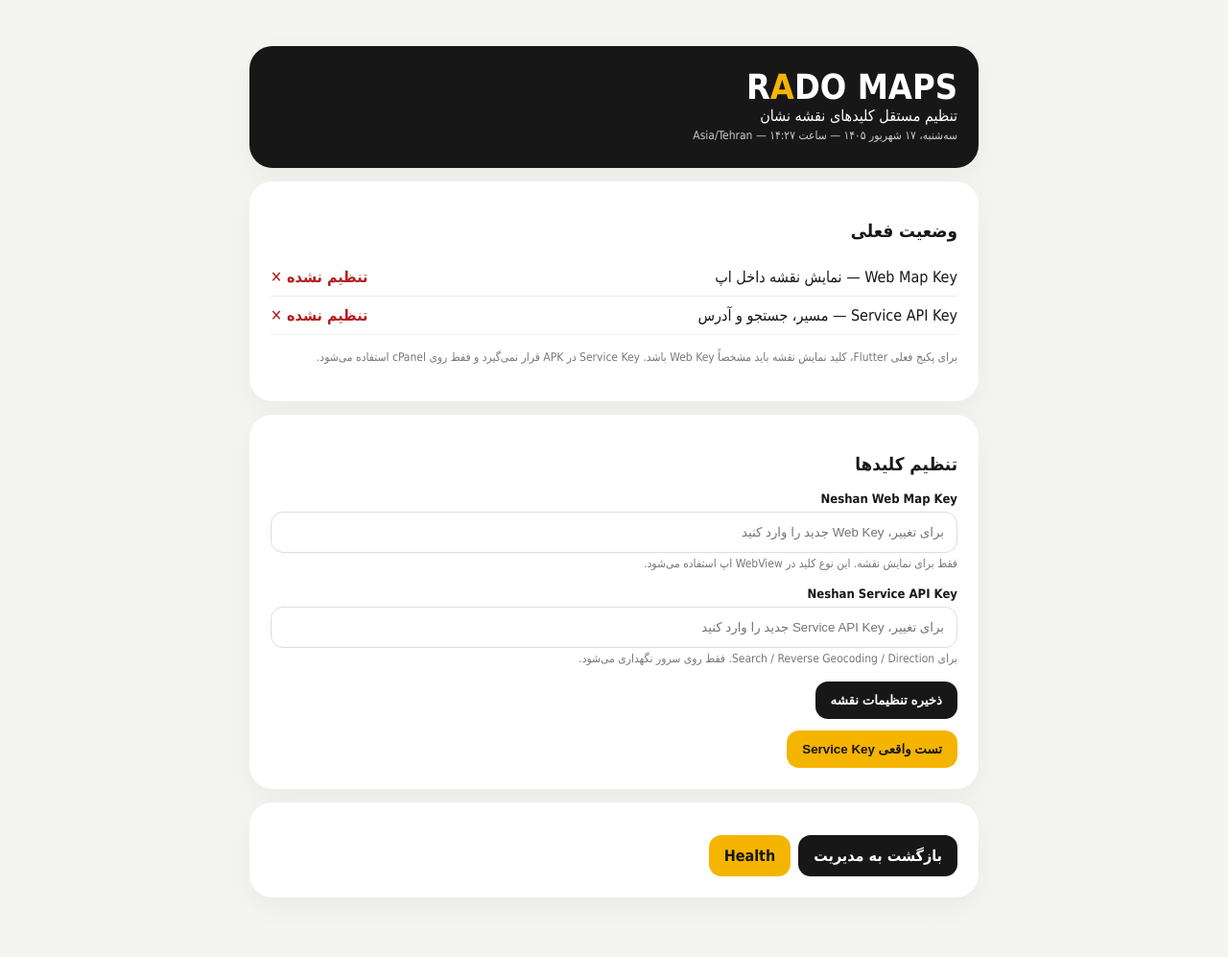
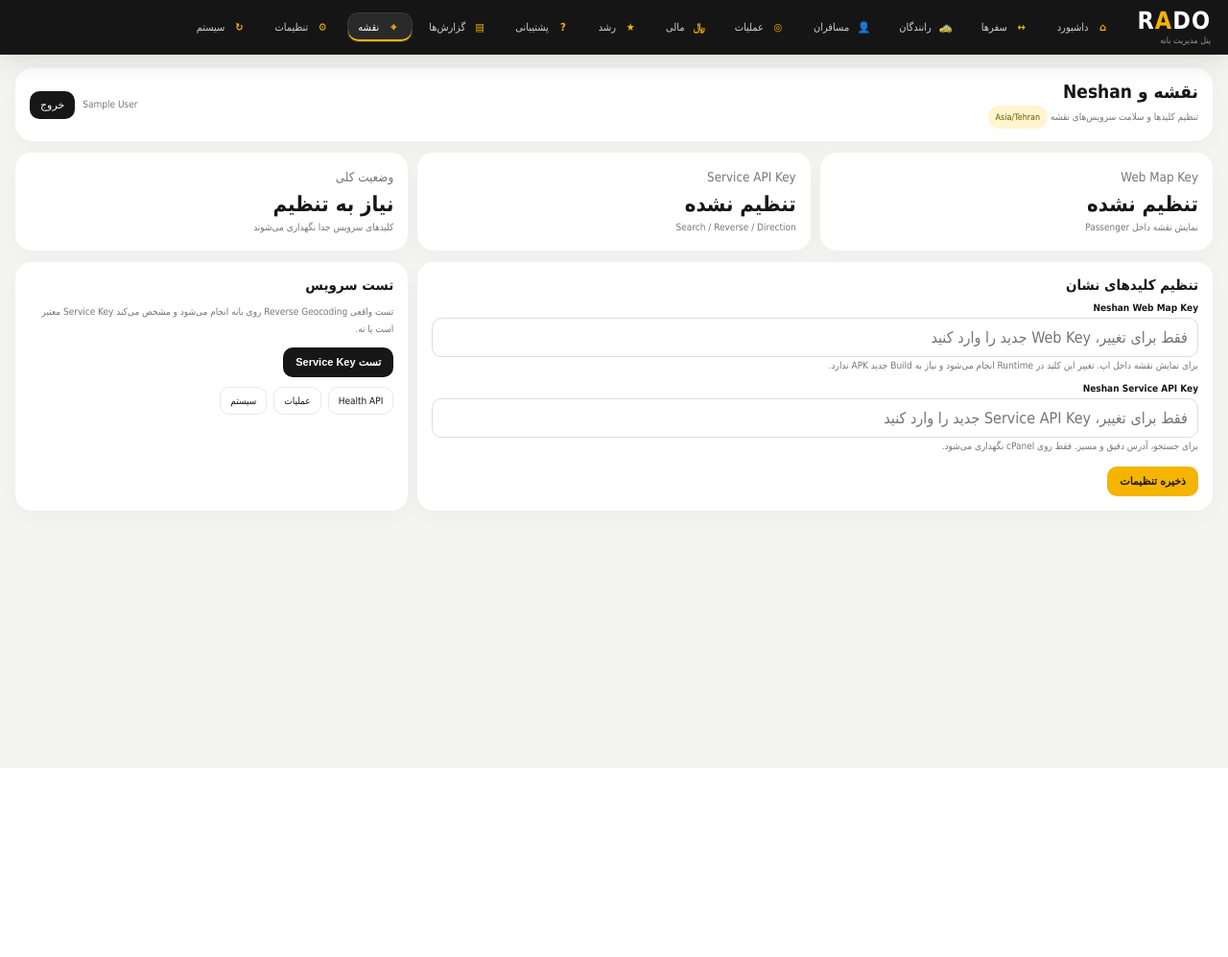
Before and after one commit to hazhanhasani/RADO-TAXI, a PHP site: page /admin/maps.php in a window 1280 px wide. Shown: the whole page at 96% size. After the commit the page ends 800 px from the top, so only its background shows below. Run offline with PHP 8.4, Linux system fonts and the light colour scheme; the visitor is signed in with stand-in values (Sample User, id 1); some libraries are stand-ins or nearby versions.

Commit message:
refactor(admin): move maps settings into unified admin shell

```diff
--- a/deploy/cpanel/admin/maps.php
+++ b/deploy/cpanel/admin/maps.php
@@ -1,35 +1,21 @@
 <?php
 declare(strict_types=1);
-require dirname(__DIR__) . '/rado-system/lib/app.php';
+require __DIR__.'/_ui.php';
+ra_require_admin();
 
-session_name('rado_admin');
-session_set_cookie_params([
-    'httponly'=>true,
-    'secure'=>!empty($_SERVER['HTTPS']) && $_SERVER['HTTPS'] !== 'off',
-    'samesite'=>'Strict',
-    'path'=>'/',
-]);
-session_start();
-if (empty($_SESSION['admin_id'])) { header('Location: /admin/'); exit; }
-
-function h(string $v): string { return htmlspecialchars($v, ENT_QUOTES, 'UTF-8'); }
-function csrf_token(): string {
-    if (empty($_SESSION['csrf'])) $_SESSION['csrf'] = bin2hex(random_bytes(24));
-    return (string)$_SESSION['csrf'];
-}
-function write_secret_array(string $path, array $data): void {
+function ra_write_secret_array(string $path, array $data): void {
     $body = "<?php\nreturn " . var_export($data, true) . ";\n";
     if (file_put_contents($path, $body, LOCK_EX) === false) throw new RuntimeException('ذخیره تنظیمات ممکن نشد.');
     @chmod($path, 0600);
 }
-function test_service_key(string $key): array {
+function ra_test_neshan_service(string $key): array {
     $url='https://api.neshan.org/v2/reverse?lat=35.9968&lng=45.8853';
     $ch=curl_init($url);
     curl_setopt_array($ch,[
         CURLOPT_RETURNTRANSFER=>true,
         CURLOPT_FOLLOWLOCATION=>true,
         CURLOPT_CONNECTTIMEOUT=>6,
-        CURLOPT_TIMEOUT=>12,
+        CURLOPT_TIMEOUT=>15,
         CURLOPT_HTTPHEADER=>['Accept: application/json','Api-Key: '.$key,'User-Agent: RADO-TAXI/1.0'],
     ]);
     $body=curl_exec($ch);$status=(int)curl_getinfo($ch,CURLINFO_RESPONSE_CODE);$err=curl_error($ch);curl_close($ch);
@@ -40,12 +26,10 @@ function test_service_key(string $key): array {
 
 $root=dirname(__DIR__);
 $file=$root.'/rado-system/private/ci-secrets.php';
-$secrets=is_file($file)?require $file:[];
-if(!is_array($secrets))$secrets=[];
-$message='';$error='';$testResult=null;
-
+$secrets=is_file($file)?require $file:[]; if(!is_array($secrets))$secrets=[];
+$message='';$error='';
 if($_SERVER['REQUEST_METHOD']==='POST'){
-    if(!hash_equals((string)($_SESSION['csrf']??''),(string)($_POST['csrf']??''))){http_response_code(419);exit('درخواست نامعتبر است.');}
+    ra_require_csrf();
     try{
         $action=(string)($_POST['action']??'');
         if($action==='save'){
@@ -57,29 +41,35 @@ if($_SERVER['REQUEST_METHOD']==='POST'){
                 $secrets['neshan_reverse_api_key']=$service;
             }
             if(empty($secrets['neshan_web_map_key']))throw new RuntimeException('Web Map Key نشان را وارد کنید.');
-            if(empty($secrets['neshan_service_api_key']) && empty($secrets['neshan_reverse_api_key']) && empty($secrets['neshan_map_key']))throw new RuntimeException('Service API Key نشان را وارد کنید.');
-            write_secret_array($file,$secrets);
+            if(empty($secrets['neshan_service_api_key'])&&empty($secrets['neshan_reverse_api_key'])&&empty($secrets['neshan_map_key']))throw new RuntimeException('Service API Key نشان را وارد کنید.');
+            ra_write_secret_array($file,$secrets);
             $message='کلیدهای نشان ذخیره شدند — '.rado_jalali_datetime();
-        }
-        if($action==='test_service'){
+        } elseif($action==='test_service'){
             $candidate=trim((string)($_POST['neshan_service_api_key']??''));
             if($candidate==='')$candidate=trim((string)($secrets['neshan_service_api_key']??$secrets['neshan_reverse_api_key']??$secrets['neshan_map_key']??''));
             if($candidate==='')throw new RuntimeException('Service API Key تنظیم نشده است.');
-            $testResult=test_service_key($candidate);
-            if(!$testResult[0])throw new RuntimeException('تست Service Key ناموفق بود. HTTP '.$testResult[1].' — '.$testResult[2]);
+            [$ok,$status,$detail]=ra_test_neshan_service($candidate);
+            if(!$ok)throw new RuntimeException('تست Service Key ناموفق بود. HTTP '.$status.' — '.$detail);
             $message='Service API Key با Reverse Geocoding واقعی تست شد و سالم است.';
         }
     }catch(Throwable $e){$error=$e->getMessage();}
-    $secrets=is_file($file)?require $file:$secrets;if(!is_array($secrets))$secrets=[];
+    $secrets=is_file($file)?require $file:$secrets; if(!is_array($secrets))$secrets=[];
 }
-
 $webConfigured=trim((string)($secrets['neshan_web_map_key']??''))!=='';
 $serviceConfigured=trim((string)($secrets['neshan_service_api_key']??$secrets['neshan_reverse_api_key']??''))!=='';
 $legacyConfigured=trim((string)($secrets['neshan_map_key']??''))!=='';
-?><!doctype html><html lang="fa" dir="rtl"><head><meta charset="utf-8"><meta name="viewport" content="width=device-width,initial-scale=1"><title>نقشه RADO</title><style>
-body{margin:0;background:#f4f4f1;color:#171717;font-family:Tahoma,Arial}.wrap{max-width:760px;margin:4vh auto;padding:16px}.card{background:#fff;border-radius:24px;padding:22px;margin-bottom:14px;box-shadow:0 10px 30px #0000000b}.top{background:#171717;color:#fff}.logo{font-size:36px;font-weight:900}.gold{color:#f5b400}.muted{color:#777;font-size:12px;line-height:1.9}.status{display:flex;justify-content:space-between;padding:10px 0;border-bottom:1px solid #eee}.ok{color:#17763b}.bad{color:#b21f1f}.notice{padding:12px;border-radius:13px;margin:12px 0}.success{background:#e9f8ed;color:#17652d}.error{background:#fff0f0;color:#a31d1d}.warn{background:#fff5cf;color:#6b5200}label{display:block;font-weight:800;font-size:13px;margin-top:12px}input{width:100%;box-sizing:border-box;padding:13px;border:1px solid #ddd;border-radius:13px;margin-top:6px}button,.btn{display:inline-block;border:0;background:#171717;color:#fff;border-radius:13px;padding:12px 16px;font-weight:900;text-decoration:none;margin-top:12px}.secondary{background:#f5b400;color:#171717}.row{display:flex;gap:8px;flex-wrap:wrap}
-</style></head><body><div class="wrap"><div class="card top"><div class="logo">R<span class="gold">A</span>DO MAPS</div><div>تنظیم مستقل کلیدهای نقشه نشان</div><div class="muted" style="color:#ccc"><?=h(rado_jalali_long())?> — Asia/Tehran</div></div>
-<?php if($message):?><div class="notice success"><?=h($message)?></div><?php endif;?><?php if($error):?><div class="notice error"><?=h($error)?></div><?php endif;?>
-<div class="card"><h3>وضعیت فعلی</h3><div class="status"><span>Web Map Key — نمایش نقشه داخل اپ</span><b class="<?=$webConfigured?'ok':'bad'?>"><?=$webConfigured?'تنظیم شده ✓':'تنظیم نشده ✕'?></b></div><div class="status"><span>Service API Key — مسیر، جستجو و آدرس</span><b class="<?=$serviceConfigured?'ok':'bad'?>"><?=$serviceConfigured?'تنظیم شده ✓':'تنظیم نشده ✕'?></b></div><?php if($legacyConfigured):?><div class="notice warn">یک کلید قدیمی با نام عمومی <code>neshan_map_key</code> پیدا شد. برای جلوگیری از اشتباه نوع کلید، Web Key و Service Key را جداگانه ذخیره کن.</div><?php endif;?><p class="muted">برای پکیج فعلی Flutter، کلید نمایش نقشه باید مشخصاً Web Key باشد. Service Key در APK قرار نمی‌گیرد و فقط روی cPanel استفاده می‌شود.</p></div>
-<div class="card"><h3>تنظیم کلیدها</h3><form method="post" autocomplete="off"><input type="hidden" name="csrf" value="<?=h(csrf_token())?>"><input type="hidden" name="action" value="save"><label>Neshan Web Map Key</label><input type="password" name="neshan_web_map_key" placeholder="برای تغییر، Web Key جدید را وارد کنید"><div class="muted">فقط برای نمایش نقشه. این نوع کلید در WebView اپ استفاده می‌شود.</div><label>Neshan Service API Key</label><input type="password" name="neshan_service_api_key" placeholder="برای تغییر، Service API Key جدید را وارد کنید"><div class="muted">برای Search / Reverse Geocoding / Direction. فقط روی سرور نگهداری می‌شود.</div><button>ذخیره تنظیمات نقشه</button></form><form method="post"><input type="hidden" name="csrf" value="<?=h(csrf_token())?>"><input type="hidden" name="action" value="test_service"><button class="secondary">تست واقعی Service Key</button></form></div>
-<div class="card"><div class="row"><a class="btn" href="/admin/">بازگشت به مدیریت</a><a class="btn secondary" href="/api/health/" target="_blank">Health</a></div></div></div></body></html>
+ra_header('نقشه و Neshan','maps','تنظیم کلیدها و سلامت سرویس‌های نقشه');
+?>
+<?php if($message!==''):?><div class="notice ok"><?=ra_e($message)?></div><?php endif;?>
+<?php if($error!==''):?><div class="notice err"><?=ra_e($error)?></div><?php endif;?>
+<div class="grid">
+  <div class="card span4 metric"><small>Web Map Key</small><b><?=$webConfigured?'فعال':'تنظیم نشده'?></b><span class="muted">نمایش نقشه داخل Passenger</span></div>
+  <div class="card span4 metric"><small>Service API Key</small><b><?=$serviceConfigured?'فعال':'تنظیم نشده'?></b><span class="muted">Search / Reverse / Direction</span></div>
+  <div class="card span4 metric"><small>وضعیت کلی</small><b><?=$webConfigured&&$serviceConfigured?'آماده':'نیاز به تنظیم'?></b><span class="muted">کلیدهای سرویس جدا نگهداری می‌شوند</span></div>
+</div>
+<?php if($legacyConfigured):?><div class="notice warn">کلید قدیمی عمومی <code>neshan_map_key</code> هنوز وجود دارد. برای جلوگیری از اشتباه نوع کلید، Web Key و Service Key را جدا نگه دار.</div><?php endif;?>
+<div class="grid">
+ <div class="card span8"><h2 class="section-title">تنظیم کلیدهای نشان</h2><form method="post" autocomplete="off"><input type="hidden" name="csrf" value="<?=ra_e(ra_csrf())?>"><input type="hidden" name="action" value="save"><div class="formgrid"><div class="field full"><label>Neshan Web Map Key</label><input type="password" name="neshan_web_map_key" placeholder="فقط برای تغییر، Web Key جدید را وارد کنید"><div class="muted">برای نمایش نقشه داخل اپ. تغییر این کلید در Runtime انجام می‌شود و نیاز به Build جدید APK ندارد.</div></div><div class="field full"><label>Neshan Service API Key</label><input type="password" name="neshan_service_api_key" placeholder="فقط برای تغییر، Service API Key جدید را وارد کنید"><div class="muted">برای جستجو، آدرس دقیق و مسیر. فقط روی cPanel نگهداری می‌شود.</div></div></div><div style="margin-top:12px"><button class="btn goldbtn">ذخیره تنظیمات</button></div></form></div>
+ <div class="card span4"><h2 class="section-title">تست سرویس</h2><p class="muted">تست واقعی Reverse Geocoding روی بانه انجام می‌شود و مشخص می‌کند Service Key معتبر است یا نه.</p><form method="post"><input type="hidden" name="csrf" value="<?=ra_e(ra_csrf())?>"><input type="hidden" name="action" value="test_service"><button class="btn">تست Service Key</button></form><div class="subnav"><a href="/api/health/" target="_blank">Health API</a><a href="/admin/operations.php">عملیات</a><a href="/admin/system.php">سیستم</a></div></div>
+</div>
+<?php ra_footer();
```
